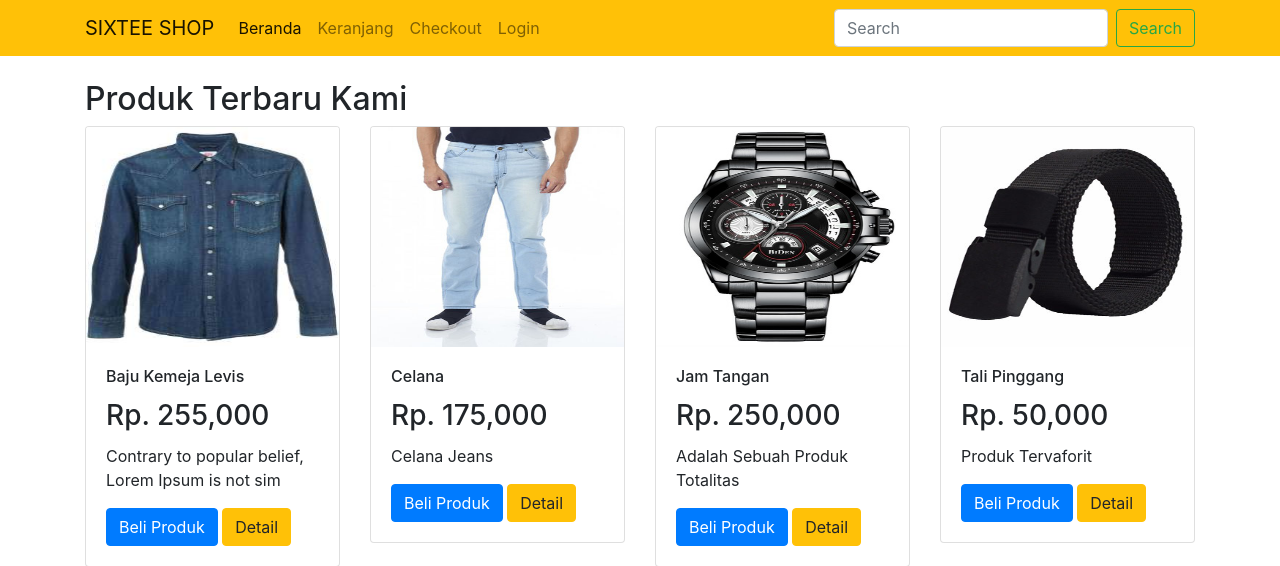
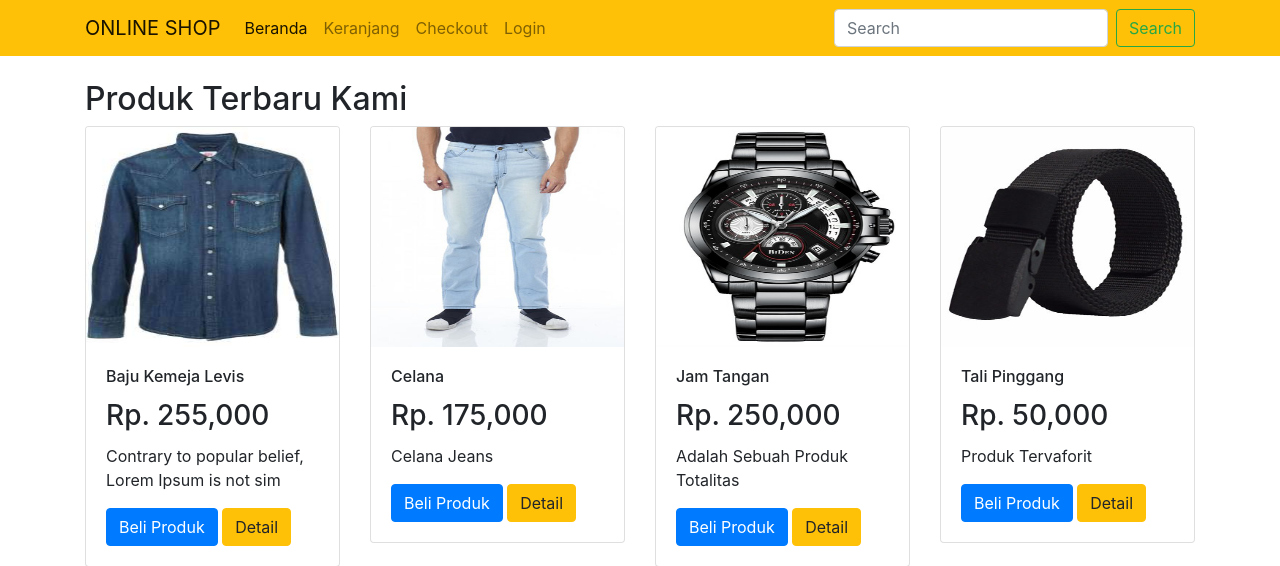
Before and after one commit to MinervaMob/Online-Shop, a PHP site: page / in a window 1280 px wide. Shown: the top 566 px of the page. Run offline with PHP 8.4, Linux system fonts and the light colour scheme; data comes from the database, SQL or seed files in the repository; some libraries are stand-ins or nearby versions.

Commit message:
commit ilham

```diff
--- a/index.php
+++ b/index.php
@@ -15,7 +15,7 @@
     <!-- Bootstrap CSS -->
     <link rel="stylesheet" href="https://stackpath.bootstrapcdn.com/bootstrap/4.2.1/css/bootstrap.min.css" integrity="sha384-GJzZqFGwb1QTTN6wy59ffF1BuGJpLSa9DkKMp0DgiMDm4iYMj70gZWKYbI706tWS" crossorigin="anonymous">
 
-    <title>SIX-TEE OLSHOP</title>
+    <title>Welcome Online Shop</title>
   </head>
   <body>
 
@@ -23,7 +23,7 @@
 <!-- NAVBAR -->
     <nav class="navbar navbar-expand-lg navbar-light bg-warning">
       <div class="container">
-        <a class="navbar-brand" href="#">SIXTEE SHOP</a>
+        <a class="navbar-brand" href="#">ONLINE SHOP</a>
         <button class="navbar-toggler" type="button" data-toggle="collapse" data-target="#navbarSupportedContent" aria-controls="navbarSupportedContent" aria-expanded="false" aria-label="Toggle navigation">
           <span class="navbar-toggler-icon"></span>
         </button>
--- a/pembayaran.php
+++ b/pembayaran.php
@@ -134,7 +134,7 @@
 		$tanggal = date('Y-m-d');
 
 		$koneksi->query("INSERT INTO tb_pembayaran (id_pembelian, nama, bank, jumlah, tanggal, bukti)
-						 VALUES ('$id_pembayaran', '$nama', '$bank', '$jumlah', '$tanggal', '$namafoto')");
+						VALUES ('$id_pembayaran', '$nama', '$bank', '$jumlah', '$tanggal', '$namafoto')");
 
 		$koneksi->query("UPDATE tb_pembelian SET status='Menunggu Konfirmasi' WHERE id_pembelian='$id_pembayaran'");
 
```
